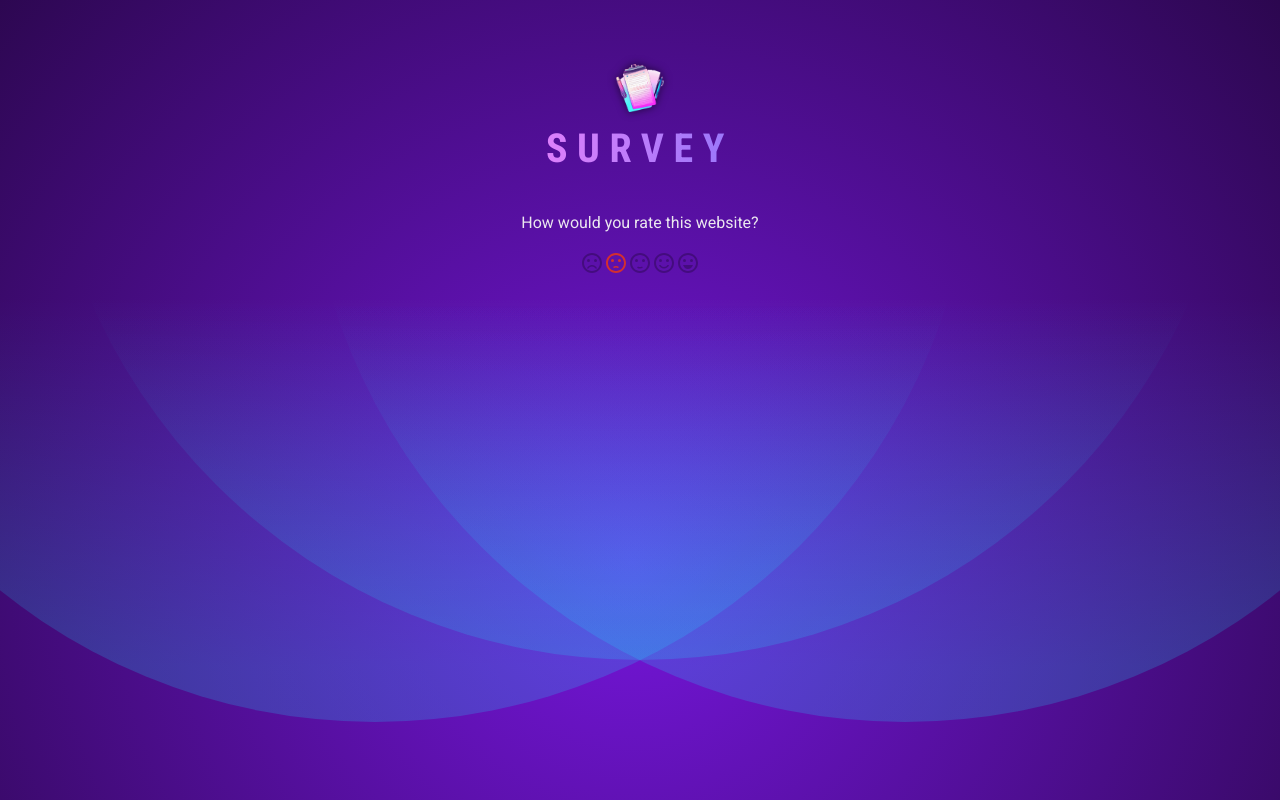
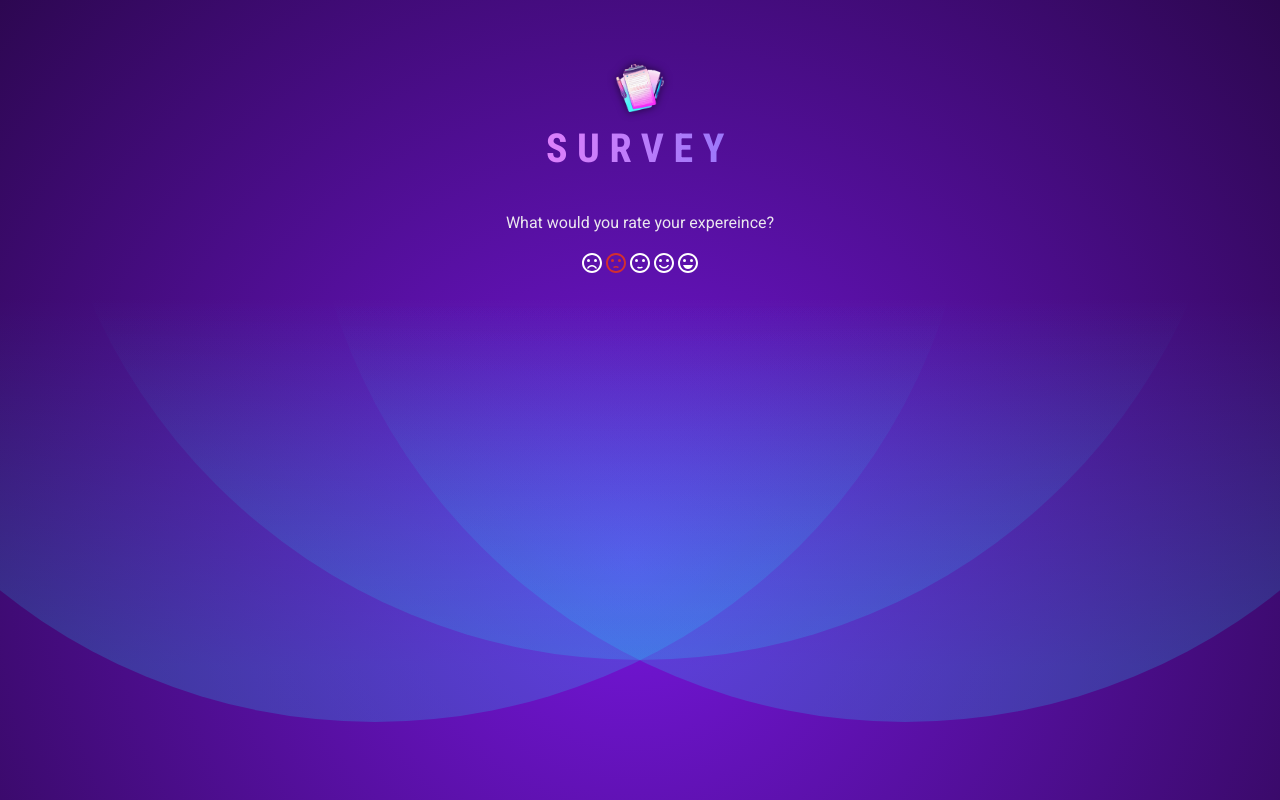
Before and after one commit to AminaOti/charbot-survey, a React (Vite) app: page / in a window 1280 px wide. Built offline with nearby package versions, Linux system fonts and the light colour scheme.

Commit message:
feat: formatt rating scale

```diff
--- a/src/components/RatingScaleQuestion.jsx
+++ b/src/components/RatingScaleQuestion.jsx
@@ -11,7 +11,7 @@ import SentimentVerySatisfiedIcon from '@mui/icons-material/SentimentVerySatisfi
 
 const StyledRating = styled(Rating)(({ theme }) => ({
     '& .MuiRating-iconEmpty .MuiSvgIcon-root': {
-      color: theme.palette.action.disabled,
+      color: "white",
     },
   }));
 
@@ -51,7 +51,7 @@ export default function RatingScaleQuestion(){
 
     return(
         <>
-         <p> How would you rate this website?</p>
+         <p> What would you rate your expereince?</p>
         <StyledRating
         name="highlight-selected-only"
         defaultValue={2}
--- a/src/index.css
+++ b/src/index.css
@@ -53,3 +53,14 @@ body {
   background-position: center;
   text-align: center;
 }
+
+#survey-questions {
+  max-width: 50rem;
+  margin: auto;
+  padding: 2rem;
+  background: linear-gradient(180deg, #3e2a60 0%, #321061 100%);
+  border-radius: 8px;
+  /* box-shadow: 1px 1px 4px 1px rgba(0, 0, 0, 0.6); */
+  box-shadow: 1px 1px 8px 4px rgba(12, 5, 32, 0.6);
+  text-align: center;
+}
```
